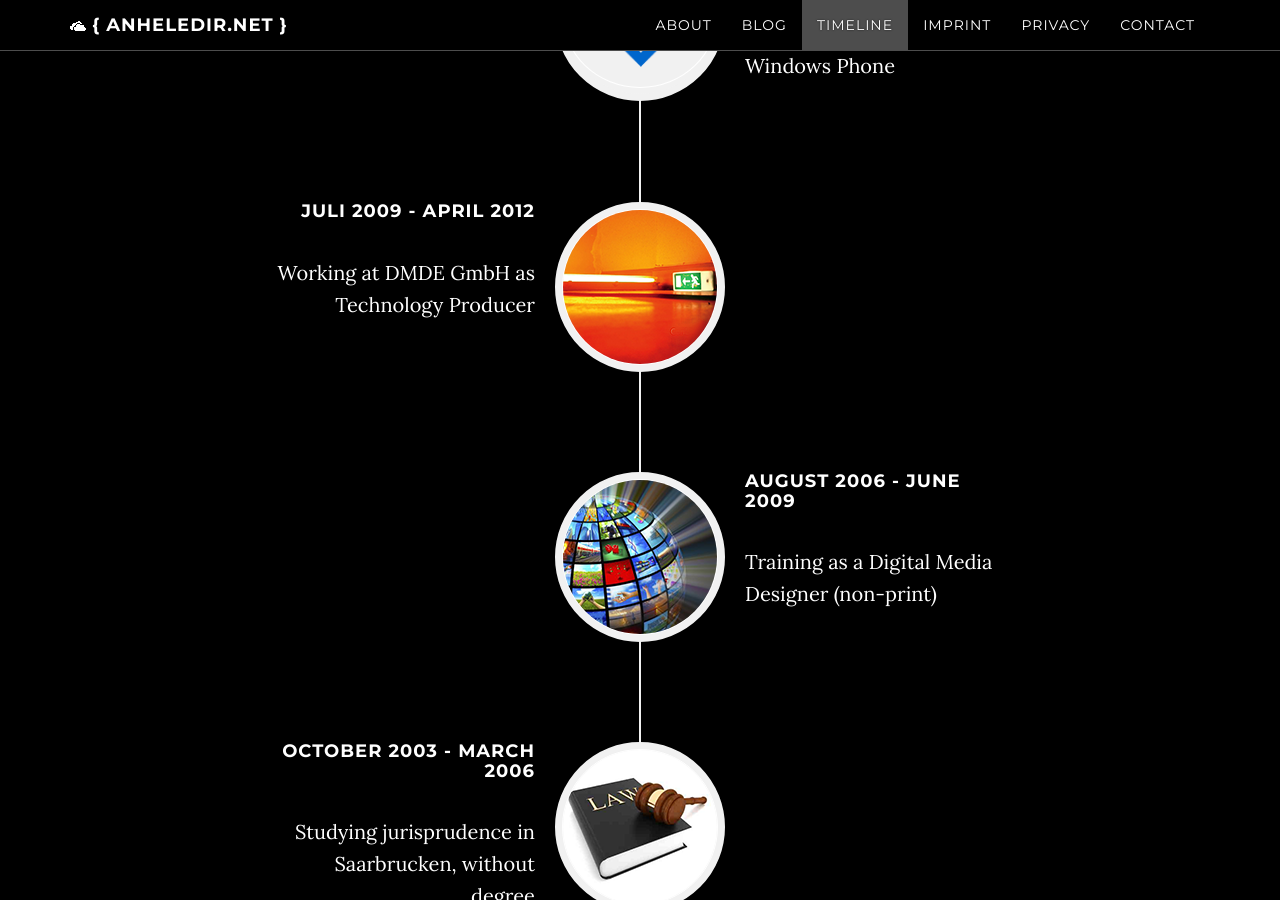
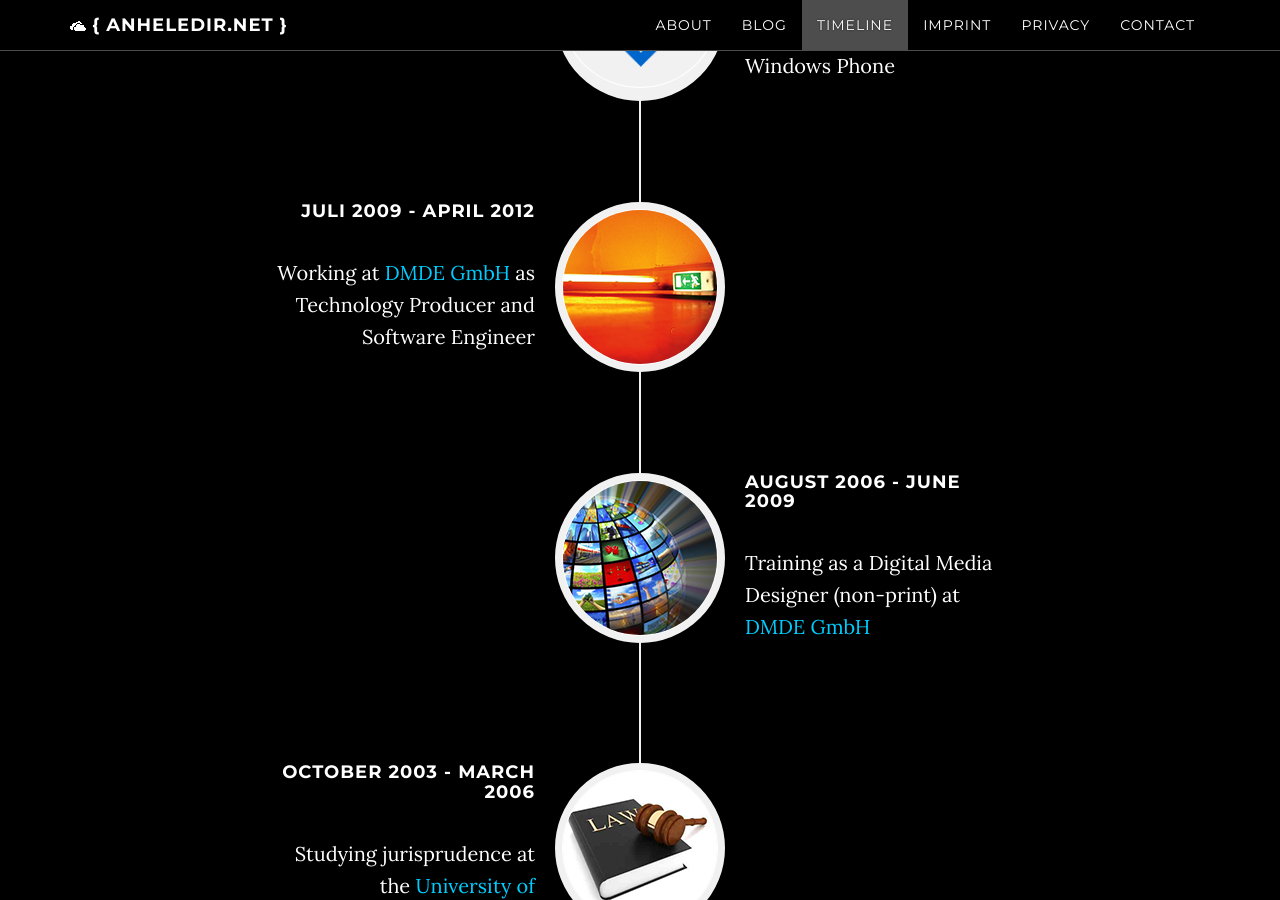
Before and after one commit to Anheledir/anheledir.NET, a Jekyll site: the page built from index.html, in a window 1280 px wide and 900 px high, scrolled down 4095 px. Built offline with Jekyll 4.4.1, drawn with Linux system fonts in a browser that asks for light colours; nearby versions of some CDN libraries; comment, search, counter and statistics services are not loaded; some of the changed text lies outside the part shown.

Commit message:
added links to timeline

```diff
--- a/_config.yml
+++ b/_config.yml
@@ -133,22 +133,22 @@ events:
      description: 'Awarded as a Nokia Developer Champion for Windows Phone'
    - image: "/img/timeline/msg.png"
      date: "Mai 2012 - Today"
-     description: "Working at msg systems AG as Senior IT Consultant and Software Engineer"
+     description: 'Working at <a href="http://www.msg-systems.com">msg systems AG</a> as Senior IT Consultant and Software Engineer'
    - image: "/img/timeline/ndc.png"
      date: "Mai 2012"
      description: 'Awarded as a Nokia Developer Champion for Windows Phone'
    - image: "/img/timeline/dmde.png"
      date: "Juli 2009 - April 2012"
-     description: "Working at DMDE GmbH as Technology Producer"
+     description: 'Working at <a href="http://www.dmde.net/">DMDE GmbH</a> as Technology Producer and Software Engineer'
    - image: "/img/timeline/mediadesigner.png"
      date: "August 2006 - June 2009"
-     description: 'Training as a Digital Media Designer (non-print)'
+     description: 'Training as a Digital Media Designer (non-print) at <a href="http://www.dmde.net/">DMDE GmbH</a>'
    - image: "/img/timeline/lawschool.png"
      date: "October 2003 - March 2006"
-     description: 'Studying jurisprudence in Saarbrucken, without degree'
+     description: 'Studying jurisprudence at the <a href="http://www.uni-saarland.de">University of Saarbrucken</a>, without degree'
    - image: "/img/timeline/boxfix.png"
      date: "September 2001 - July 2006"
-     description: "Working at BoxFix Limited, server administration and associate director"
+     description: 'Working at <a href="http://www.boxfix.de">BoxFix Limited</a> as server administration and associate director'
    - image: "/img/timeline/school.png"
      date: "Juni 2002"
      description: 'Secondary School, <a href="http://gymnasium-kerpen.de/">Gymnasium Kerpen</a>'
```
